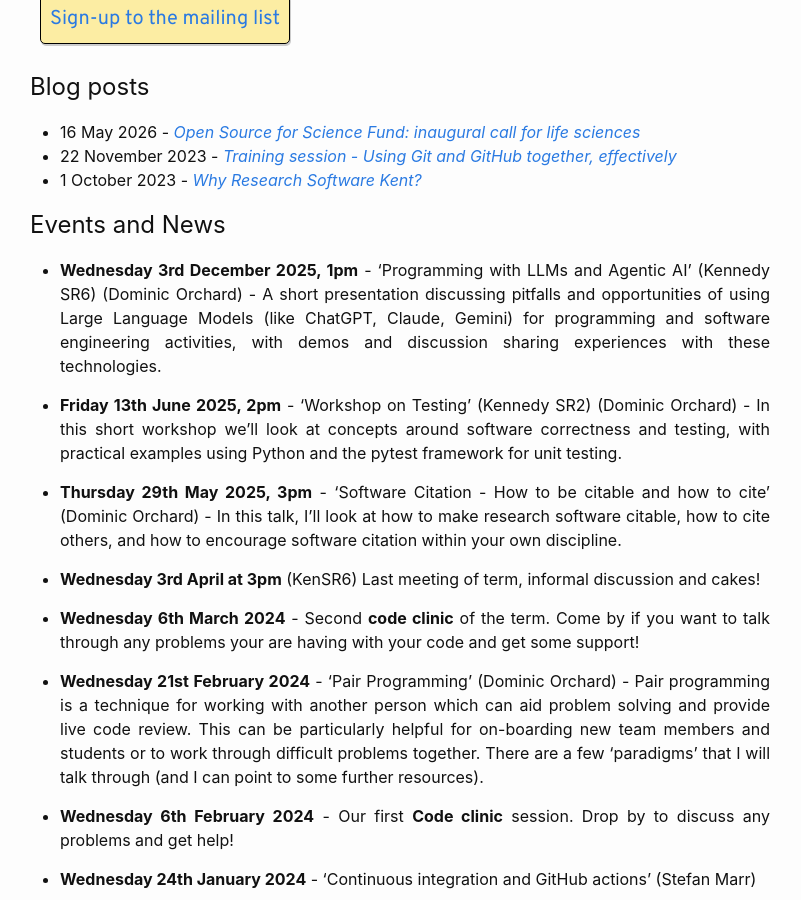
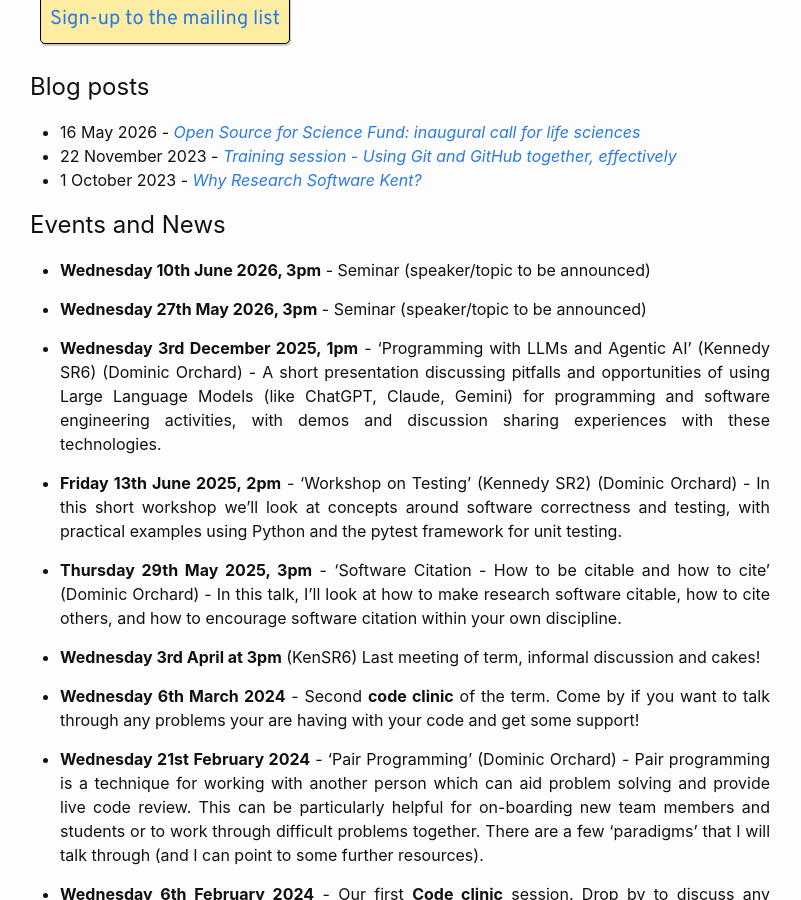
Before and after one commit to Research-Software-Kent/research-software-kent.github.io, a Jekyll site: the page built from index.md, in a window 1280 px wide and 900 px high, scrolled down 430 px. Shown: the whole window, without its empty margins (240-1041 px from the left). Built offline with Jekyll 4.4.1, drawn with Linux system fonts in a browser that asks for light colours.

```diff
--- a/index.md
+++ b/index.md
@@ -43,6 +43,10 @@ This group is managed by [Dominic Orchard](https://www.kent.ac.uk/computing/peop
 
 ## Events and News
 
+* __Wednesday 10th June 2026, 3pm__ - Seminar (speaker/topic to be announced)
+
+* __Wednesday 27th May 2026, 3pm__ - Seminar (speaker/topic to be announced)
+
 * __Wednesday 3rd December 2025, 1pm__ - 'Programming with LLMs and Agentic AI' (Kennedy SR6) (Dominic Orchard) - A short presentation discussing pitfalls and opportunities of using Large Language Models (like ChatGPT, Claude, Gemini) for programming and software engineering activities, with demos and discussion sharing experiences with these technologies.
 
 * __Friday 13th June 2025, 2pm__ - 'Workshop on Testing' (Kennedy SR2) (Dominic Orchard) - In this short workshop we'll look at concepts around software correctness and testing, with practical examples using Python and the pytest framework for unit testing.
```
Also changed, not shown: _posts/2023-10-01-hello-world.md (+1 -1 lines).
